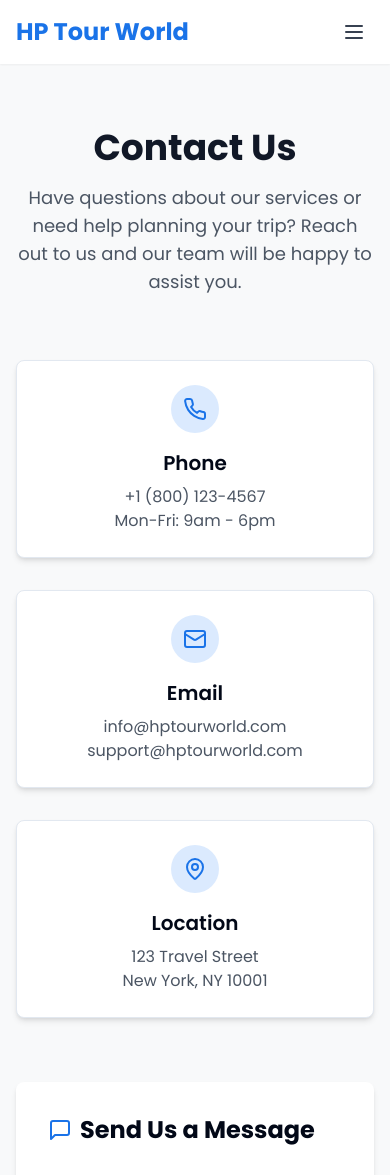
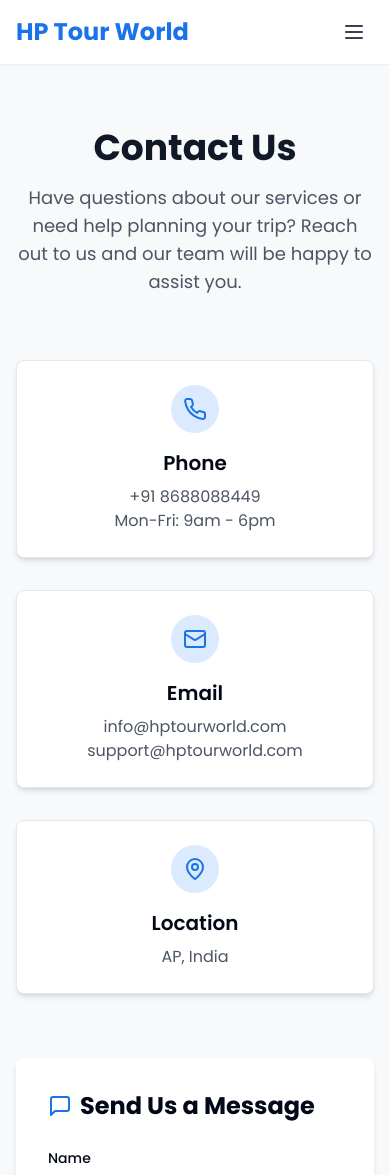
Before and after one commit to ktejaswanth/HP_WORLD_TOUR-, a React (Vite) app: page /contact in a window 390 px wide. Shown: the top 1175 px of the page. Built offline with nearby package versions, Linux system fonts and the light colour scheme.

Commit message:
Update contact details
Updated phone number and location in the contact section.

```diff
--- a/src/pages/Contact.tsx
+++ b/src/pages/Contact.tsx
@@ -66,7 +66,7 @@ const Contact = () => {
                 <Phone size={24} />
               </div>
               <h3 className="text-xl font-semibold mb-2">Phone</h3>
-              <p className="text-gray-600">+1 (800) 123-4567</p>
+              <p className="text-gray-600">+91 8688088449</p>
               <p className="text-gray-600">Mon-Fri: 9am - 6pm</p>
             </CardContent>
           </Card>
@@ -88,8 +88,8 @@ const Contact = () => {
                 <MapPin size={24} />
               </div>
               <h3 className="text-xl font-semibold mb-2">Location</h3>
-              <p className="text-gray-600">123 Travel Street</p>
-              <p className="text-gray-600">New York, NY 10001</p>
+              <p className="text-gray-600">AP, India</p>
+              <p className="text-gray-600"></p>
             </CardContent>
           </Card>
         </div>
```
